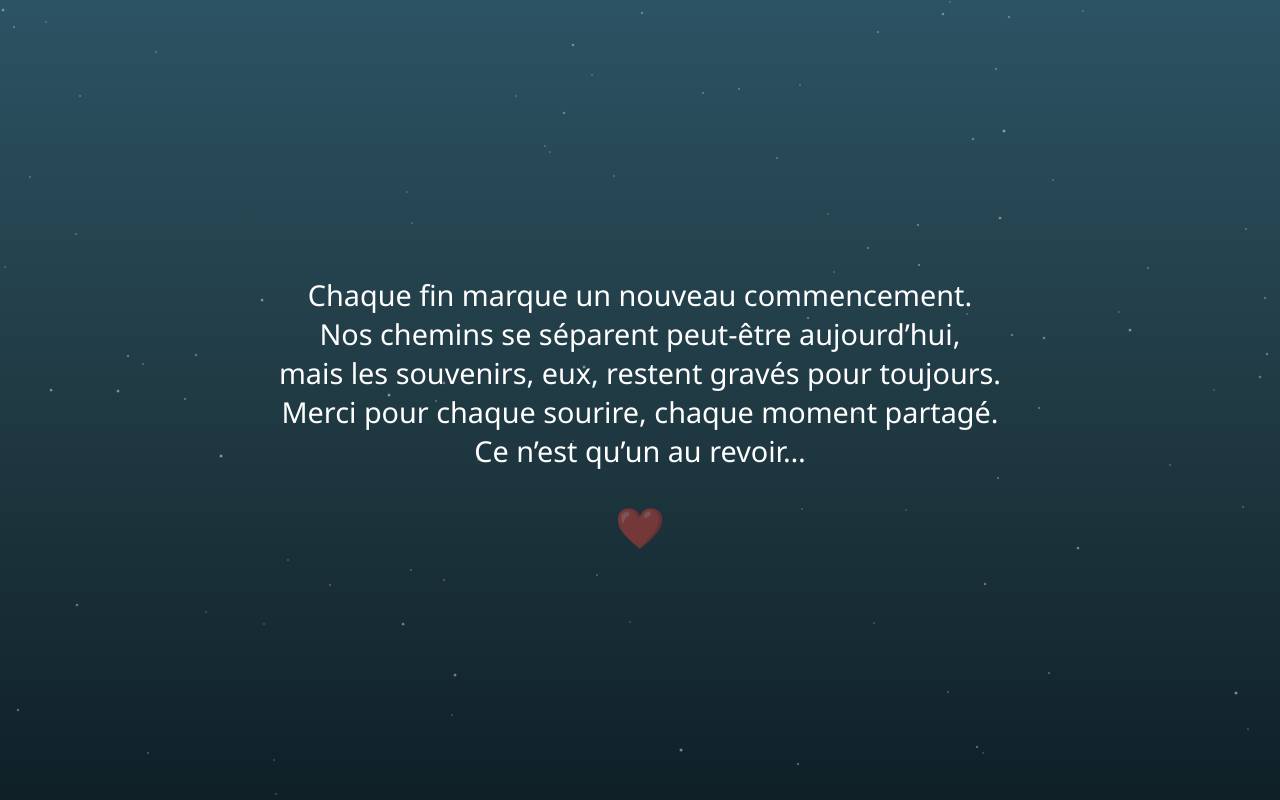
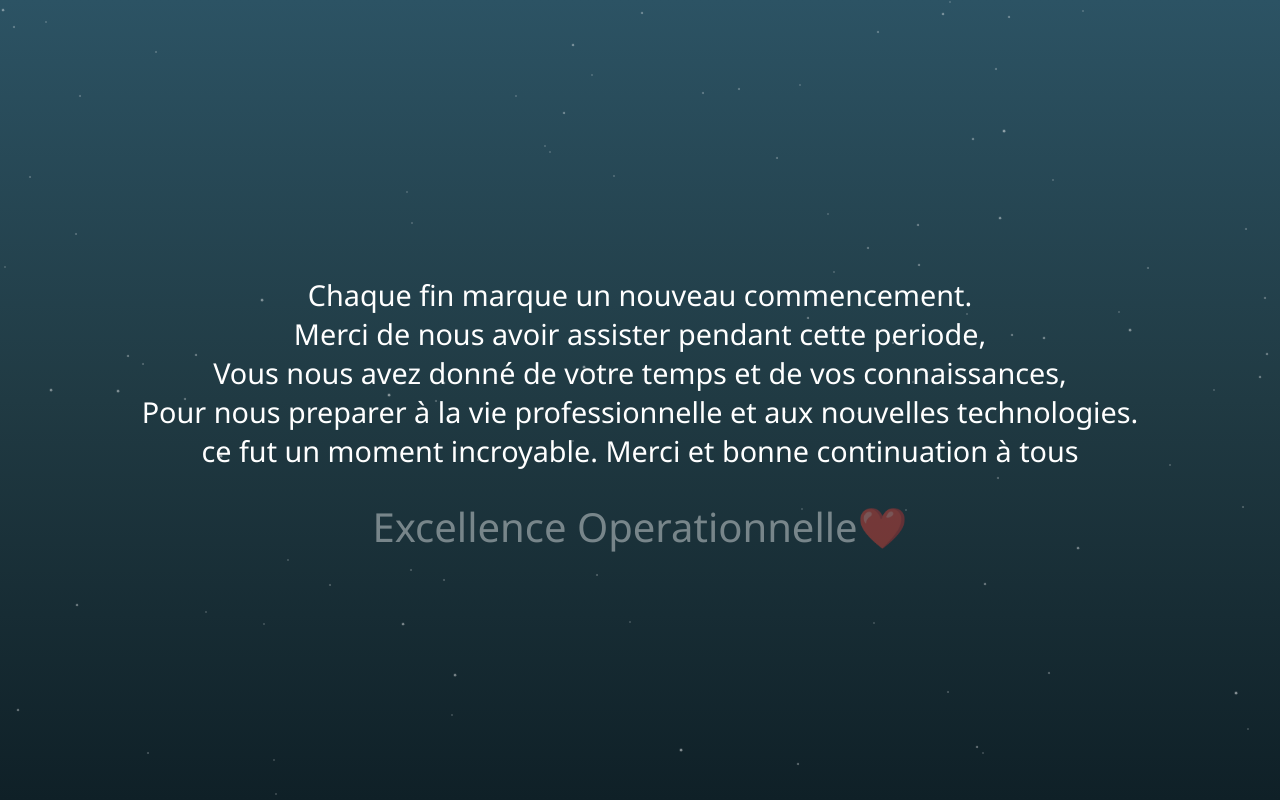
Before and after one commit to ornell27/site, a plain HTML site: page page2.html in a window 1280 px wide. Drawn offline with Linux system fonts and the light colour scheme.

Commit message:
Update page2.html

```diff
--- a/page2.html
+++ b/page2.html
@@ -69,13 +69,14 @@
 
   <div class="message">
     <p>Chaque fin marque un nouveau commencement.<br>
-    Nos chemins se séparent peut-être aujourd’hui,<br>
-    mais les souvenirs, eux, restent gravés pour toujours.<br>
-    Merci pour chaque sourire, chaque moment partagé.<br>
-    Ce n’est qu’un au revoir…</p>
+    Merci de nous avoir assister pendant cette periode,<br>
+    Vous nous avez donné de votre temps et de vos connaissances,<br>
+    Pour nous preparer à la vie professionnelle et aux nouvelles technologies.
+    ce fut un moment incroyable. Merci et bonne continuation à tous <br>
+    </p>
   </div>
 
-  <div class="heart">❤️</div>
+  <div class="heart">Excellence Operationnelle❤️</div>
 
   <script>
     // Générer des étoiles aléatoires
```
